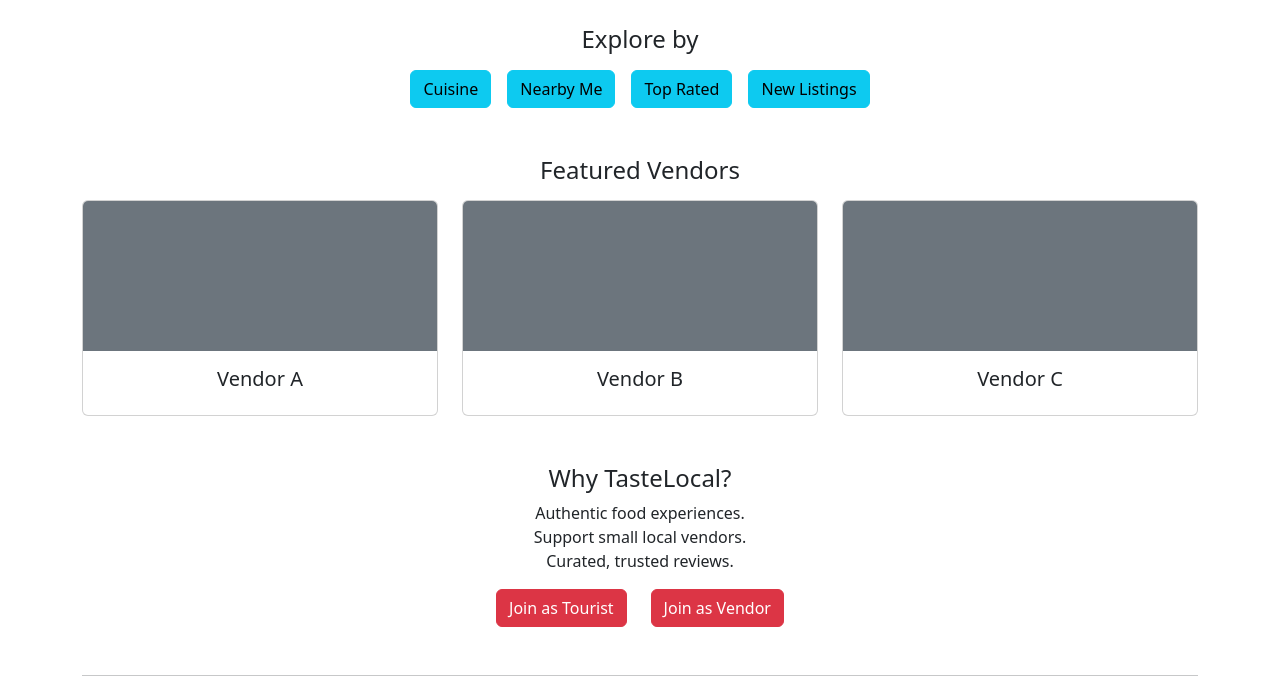
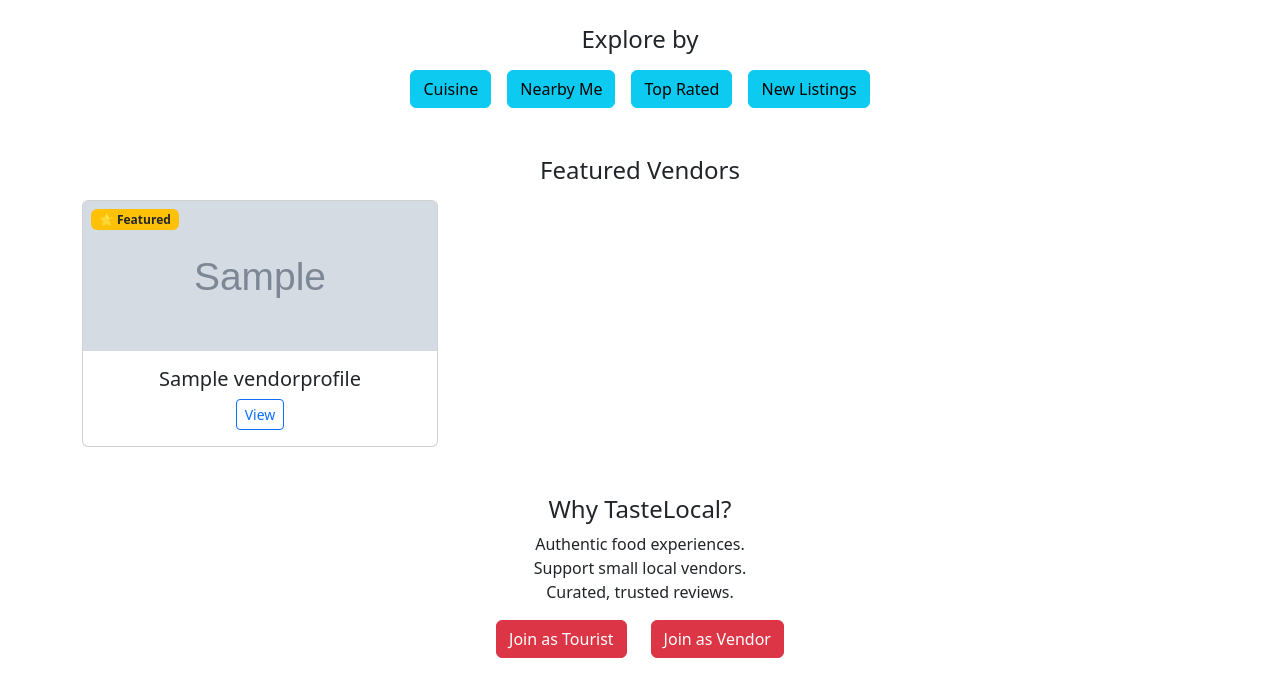
Before and after one commit to CVVD1605/tastelocal_project, a Django app: page / in a window 1280 px wide. Shown: the part 239-926 px from the top of the page. Run offline with Django 4.2, Linux system fonts and the light colour scheme; tables that the repository leaves empty hold one stand-in row (values such as "Sample post"); grey boxes marked "Sample" are stand-in pictures.

Commit message:
Home.html added in

```diff
--- a/core/urls.py
+++ b/core/urls.py
@@ -26,6 +26,7 @@ urlpatterns = [
     path('register/', RegisterView.as_view(), name='register'),
     path('thank-you/', ThankYouView.as_view(), name='thank-you'),
     # Vendor Food Management
+    path('vendor/food/create/', VendorFoodItemCreateView.as_view(), name='vendor-fooditem-create'),
     path('vendor/food-items/', VendorFoodItemListView.as_view(), name='vendor-fooditem-list'),
     path('vendor/food-items/add/', VendorFoodItemCreateView.as_view(), name='vendor-fooditem-add'),
     path('vendor/food-items/<int:pk>/edit/', VendorFoodItemUpdateView.as_view(), name='vendor-fooditem-edit'),
--- a/core/views.py
+++ b/core/views.py
@@ -4,13 +4,16 @@ from .models import FoodItem, VendorProfile, Booking, Cuisine
 from .forms import VendorProfileForm, UserRegisterForm
 from django.contrib.auth.mixins import LoginRequiredMixin
 from django.contrib.auth.models import User
+from django.contrib.auth import login
 from django.utils.decorators import method_decorator
 from django.contrib.auth.decorators import login_required
 from django.shortcuts import redirect
 from django.contrib.auth.forms import AuthenticationForm
 from django.contrib.auth.views import LoginView
 from django.contrib.auth import get_user_model
-from django.db.models import Q  # Ensure Q is imported for query composition
+from django.db.models import Q
+from django.utils import timezone
+from datetime import timedelta
 
 User = get_user_model()
 
@@ -18,53 +21,15 @@ User = get_user_model()
 class HomeView(TemplateView):
     template_name = 'home.html'
 
+    def get_context_data(self, **kwargs):
+        context = super().get_context_data(**kwargs)
+        context['featured_vendors'] = VendorProfile.objects.prefetch_related('food_items').order_by('-created_at')[:3]
+        return context
+
 # Search functionality
 class SearchResultsView(TemplateView):
     template_name = 'search/results.html'
 
-    # def get_context_data(self, **kwargs):
-    #     context = super().get_context_data(**kwargs)
-
-    #     query = self.request.GET.get('search', '')
-    #     selected_cuisine = self.request.GET.get('cuisine')
-    #     selected_price = self.request.GET.get('price')
-    #     selected_rating = self.request.GET.get('rating')
-
-    #     # vendor_queryset = VendorProfile.objects.all()
-    #     vendor_queryset = vendor_queryset.prefetch_related('food_items')
-
-
-    #     if query:
-    #         vendor_queryset = vendor_queryset.filter(
-    #             Q(business_name__icontains=query) |
-    #             Q(description__icontains=query)
-    #         )
-    #     if selected_cuisine:
-    #         vendor_queryset = vendor_queryset.filter(cuisine__iexact=selected_cuisine)
-
-    #     if selected_cuisine:
-    #         vendor_queryset = vendor_queryset.filter(cuisine__iexact=selected_cuisine)
-
-    #     if selected_price:
-    #         vendor_queryset = vendor_queryset.filter(food_items__price__lte=selected_price)
-
-    #     if selected_rating:
-    #         vendor_queryset = vendor_queryset.filter(average_rating__gte=selected_rating)
-
-    #     #  Add debug prints
-    #     print("DEBUG - Vendors found:", vendor_queryset.count())
-    #     print("DEBUG - Cuisine:", selected_cuisine)
-    #     print("DEBUG - Query:", query)
-
-    #     context['query'] = query
-    #     context['vendor_results'] = vendor_queryset.distinct()
-    #     context['selected_cuisine'] = selected_cuisine
-    #     context['selected_price'] = selected_price
-    #     context['selected_rating'] = selected_rating
-
-    #     print(f"[DEBUG] Vendors: {vendor_queryset.count()} | Cuisine: {selected_cuisine} | Price: {selected_price} | Rating: {selected_rating}")
-
-    #     return context
     def get_context_data(self, **kwargs):
         context = super().get_context_data(**kwargs)
 
@@ -93,6 +58,9 @@ class SearchResultsView(TemplateView):
 
         vendor_queryset = vendor_queryset.distinct()
 
+         # Add today's reference date for "New" badge logic
+        context['today'] = timezone.now() - timedelta(days=7)
+
         # Debug print
         print("DEBUG - Vendors found:", vendor_queryset.count())
         print("DEBUG - Cuisine:", selected_cuisine)
@@ -115,7 +83,7 @@ class CustomLoginView(LoginView):
     def get_success_url(self):
         user = self.request.user
         if user.is_vendor:
-            return reverse_lazy('vendor-fooditem-list')
+            return reverse_lazy('vendor-fooditem-create')
         elif user.is_tourist:
             return reverse_lazy('my-bookings')
         return reverse_lazy('home')
@@ -124,6 +92,7 @@ class RegisterView(CreateView):
     model = User
     form_class = UserRegisterForm
     template_name = 'auth/register.html'
+    success_url = reverse_lazy('thank-you')  # Needed for CreateView base
 
     def get_form_kwargs(self):
         kwargs = super().get_form_kwargs()
@@ -132,10 +101,22 @@ class RegisterView(CreateView):
             kwargs['initial_role'] = role
         return kwargs
 
-    def form_valid(self, form):
-        response = super().form_valid(form)
-        role = form.cleaned_data.get('role', 'tourist')
-        return redirect(f"{reverse_lazy('thank-you')}?role={role}")
+        def form_valid(self, form):
+            response = super().form_valid(form)
+            user = self.object
+
+            # 🔐 Set role flags
+            role = form.cleaned_data.get('role', 'tourist')
+            if role == 'vendor':
+                user.is_vendor = True
+            elif role == 'tourist':
+                user.is_tourist = True
+            user.save()
+
+            #  Log in after saving
+            login(self.request, user)
+
+            return redirect(f"{reverse_lazy('thank-you')}?role={role}")
 
 
 # Thank you page after registration
--- a/templates/base.html
+++ b/templates/base.html
@@ -26,14 +26,39 @@
 
       <div class="collapse navbar-collapse justify-content-end" id="navbarNav">
         <ul class="navbar-nav">
-          <li class="nav-item"><a class="nav-link" href="#">Discover</a></li>
+          <li class="nav-item"><a class="nav-link" href="{% url 'search-results' %}">Discover</a></li>
           <li class="nav-item"><a class="nav-link" href="#">Reviews</a></li>
+          {% if user.is_authenticated %}
+  {% if user.is_vendor %}
+    <li class="nav-item">
+      <a class="nav-link" href="{% url 'vendor-fooditem-list' %}">Dashboard</a>
+    </li>
+  {% elif user.is_tourist %}
+    <li class="nav-item">
+      <a class="nav-link" href="{% url 'my-bookings' %}">My Bookings</a>
+    </li>
+  {% endif %}
+
+  <!-- Optional dropdown with user info -->
+  <li class="nav-item dropdown">
+    <a class="nav-link dropdown-toggle" href="#" role="button" data-bs-toggle="dropdown">
+      {{ user.username }}
+    </a>
+    <ul class="dropdown-menu">
+      <li><a class="dropdown-item" href="{% url 'logout' %}">Logout</a></li>
+    </ul>
+  </li>
+{% else %}
   <li class="nav-item"><a class="nav-link" href="{% url 'login' %}">Login</a></li>
   <li class="nav-item dropdown">
     <a class="nav-link dropdown-toggle" href="#" role="button" data-bs-toggle="dropdown">Join</a>
     <ul class="dropdown-menu">
       <li><a class="dropdown-item" href="{% url 'register' %}?role=tourist">Join as Tourist</a></li>
       <li><a class="dropdown-item" href="{% url 'register' %}?role=vendor">Join as Vendor</a></li>
+    </ul>
+  </li>
+{% endif %}
+
             </ul>
           </li>
         </ul>
--- a/templates/home.html
+++ b/templates/home.html
@@ -9,46 +9,46 @@
     <button type="submit" class="btn btn-outline-primary">🔍</button>
   </form>
 
+  <!-- 🔹 Explore by -->
   <div class="mt-5">
     <h4>Explore by</h4>
     <div class="d-flex justify-content-center gap-3 mt-3">
-      <a href="#" class="btn btn-info">Cuisine</a>
-      <a href="#" class="btn btn-info">Nearby Me</a>
-      <a href="#" class="btn btn-info">Top Rated</a>
-      <a href="#" class="btn btn-info">New Listings</a>
+      <a href="{% url 'search-results' %}?cuisine=Local" class="btn btn-info">Cuisine</a>
+      <a href="{% url 'search-results' %}?nearby=true" class="btn btn-info">Nearby Me</a>
+      <a href="{% url 'search-results' %}?rating=4" class="btn btn-info">Top Rated</a>
+      <a href="{% url 'search-results' %}?sort=new" class="btn btn-info">New Listings</a>
     </div>
   </div>
 
+  <!-- 🔹 Featured Vendors (dynamic) -->
 <div class="mt-5">
   <h4>Featured Vendors</h4>
   <div class="row mt-3">
+    {% for vendor in featured_vendors %}
     <div class="col-md-4">
-        <div class="card">
-          <div class="card-img-top bg-secondary" style="height:150px;"></div>
+      <div class="card h-100 position-relative">
+        <span class="badge bg-warning text-dark position-absolute top-0 start-0 m-2">🌟 Featured</span>
+
+        {% if vendor.photo_url %}
+          <img src="{{ vendor.photo_url }}" class="card-img-top object-fit-cover" style="height:150px;" alt="{{ vendor.business_name }}">
+        {% elif vendor.food_items.first.image %}
+          <img src="{{ vendor.food_items.first.image.url }}" class="card-img-top object-fit-cover" style="height:150px;" alt="{{ vendor.business_name }}">
+        {% else %}
+          <img src="{% static 'images/placeholder.png' %}" class="card-img-top object-fit-cover" style="height:150px;" alt="Vendor Image">
+        {% endif %}
+
         <div class="card-body">
-            <h5 class="card-title">Vendor A</h5>
+          <h5 class="card-title">{{ vendor.business_name }}</h5>
+          <a href="{% url 'vendor-detail' vendor.pk %}" class="btn btn-sm btn-outline-primary">View</a>
         </div>
       </div>
     </div>
-      <div class="col-md-4">
-        <div class="card">
-          <div class="card-img-top bg-secondary" style="height:150px;"></div>
-          <div class="card-body">
-            <h5 class="card-title">Vendor B</h5>
-          </div>
-        </div>
-      </div>
-      <div class="col-md-4">
-        <div class="card">
-          <div class="card-img-top bg-secondary" style="height:150px;"></div>
-          <div class="card-body">
-            <h5 class="card-title">Vendor C</h5>
-          </div>
-        </div>
-      </div>
+    {% endfor %}
   </div>
 </div>
 
+
+  <!-- 🔹 CTA -->
   <div class="mt-5">
     <h4>Why TasteLocal?</h4>
     <p>Authentic food experiences. <br> Support small local vendors. <br> Curated, trusted reviews.</p>
@@ -59,6 +59,7 @@
     </div>
   </div>
 
+  <!-- 🔹 Footer -->
   <footer class="mt-5">
     <hr>
     <div class="d-flex justify-content-center gap-3">
```
Also changed, not shown: core/forms.py (+17 -0 lines), templates/search/results.html (+31 -24 lines), media/food_items/prawnnoodle.jpeg (added), media/images/prawnnoodle.jpeg (added). Lines whose indentation alone changed are shown as unchanged.
